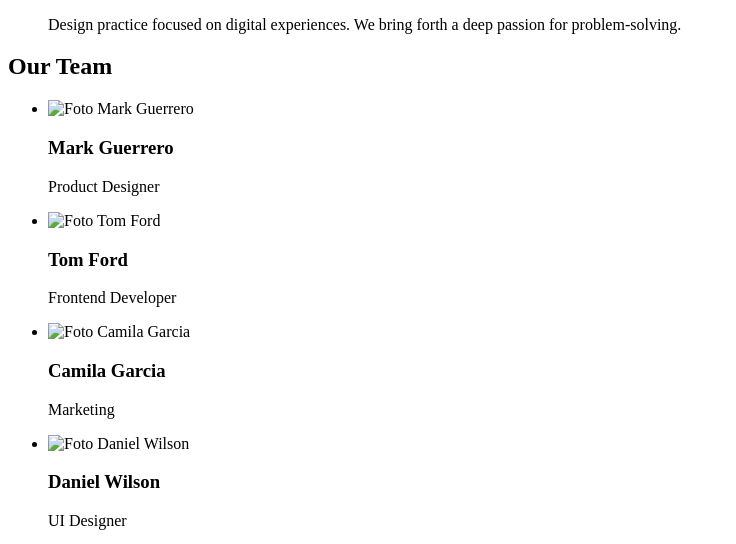
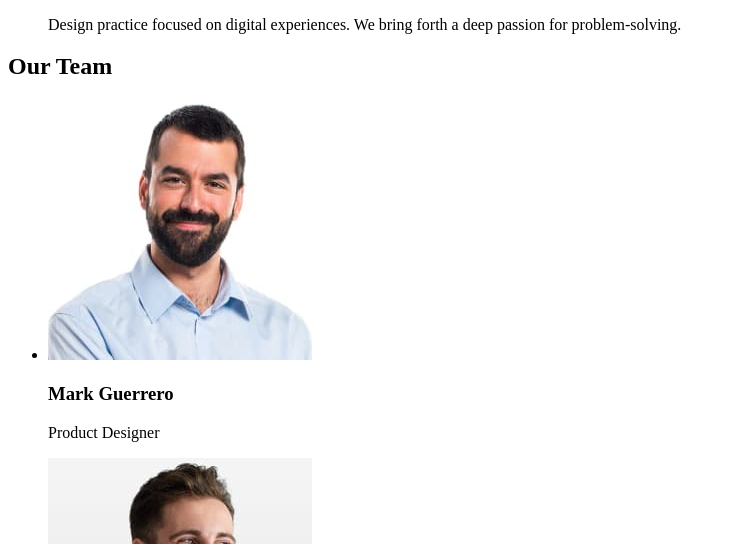
Before and after one commit to ValentynaH35/goit-markup-hw-01, a plain HTML site: page index.html in a window 1280 px wide. Shown: the part 512-1056 px from the top of the page, without its empty margins (0-736 px from the left). Drawn offline with Linux system fonts and the light colour scheme; the site is published under a folder, as on GitHub Pages, so addresses that start at the root find nothing.

Commit message:
index.html img rignt

```diff
--- a/index.html
+++ b/index.html
@@ -62,7 +62,7 @@
         <ul>
           <li>
             <img
-              src="/goit-markup-hw-01/images/img.jpg"
+              src="./images/img.jpg"
               alt="Foto Mark Guerrero"
               width="264"
               height="260"
@@ -72,7 +72,7 @@
           </li>
           <li>
             <img
-              src="/goit-markup-hw-01/images/img-2.jpg"
+              src="./images/img-2.jpg"
               alt="Foto Tom Ford"
               width="264"
               height="260"
@@ -82,7 +82,7 @@
           </li>
           <li>
             <img
-              src="/goit-markup-hw-01/images/img-3.jpg"
+              src="./images/img-3.jpg"
               alt="Foto Camila Garcia"
               width="264"
               height="260"
@@ -92,7 +92,7 @@
           </li>
           <li>
             <img
-              src="/goit-markup-hw-01/images/img-4.jpg"
+              src="./images/img-4.jpg"
               alt="Foto Daniel Wilson"
               width="264"
               height="260"
```
